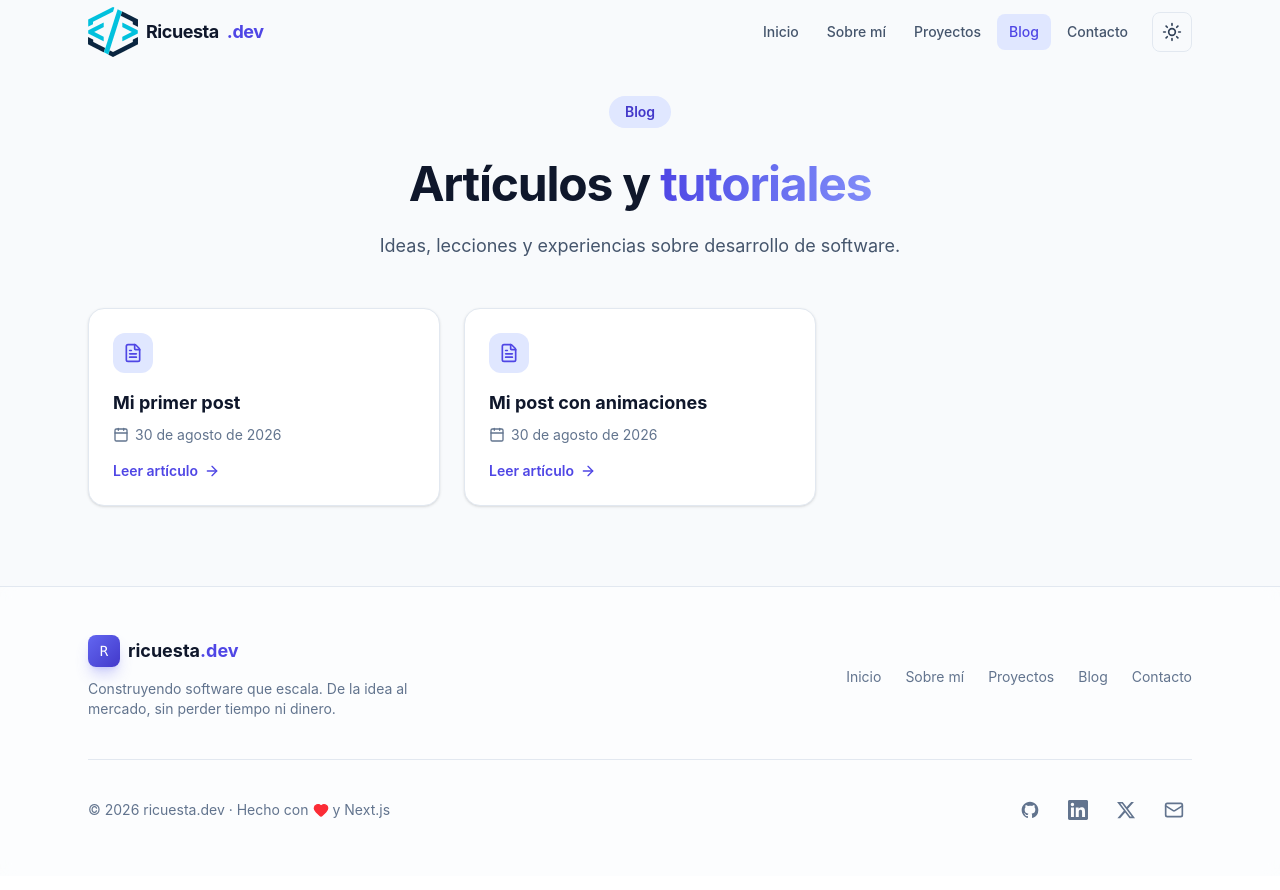
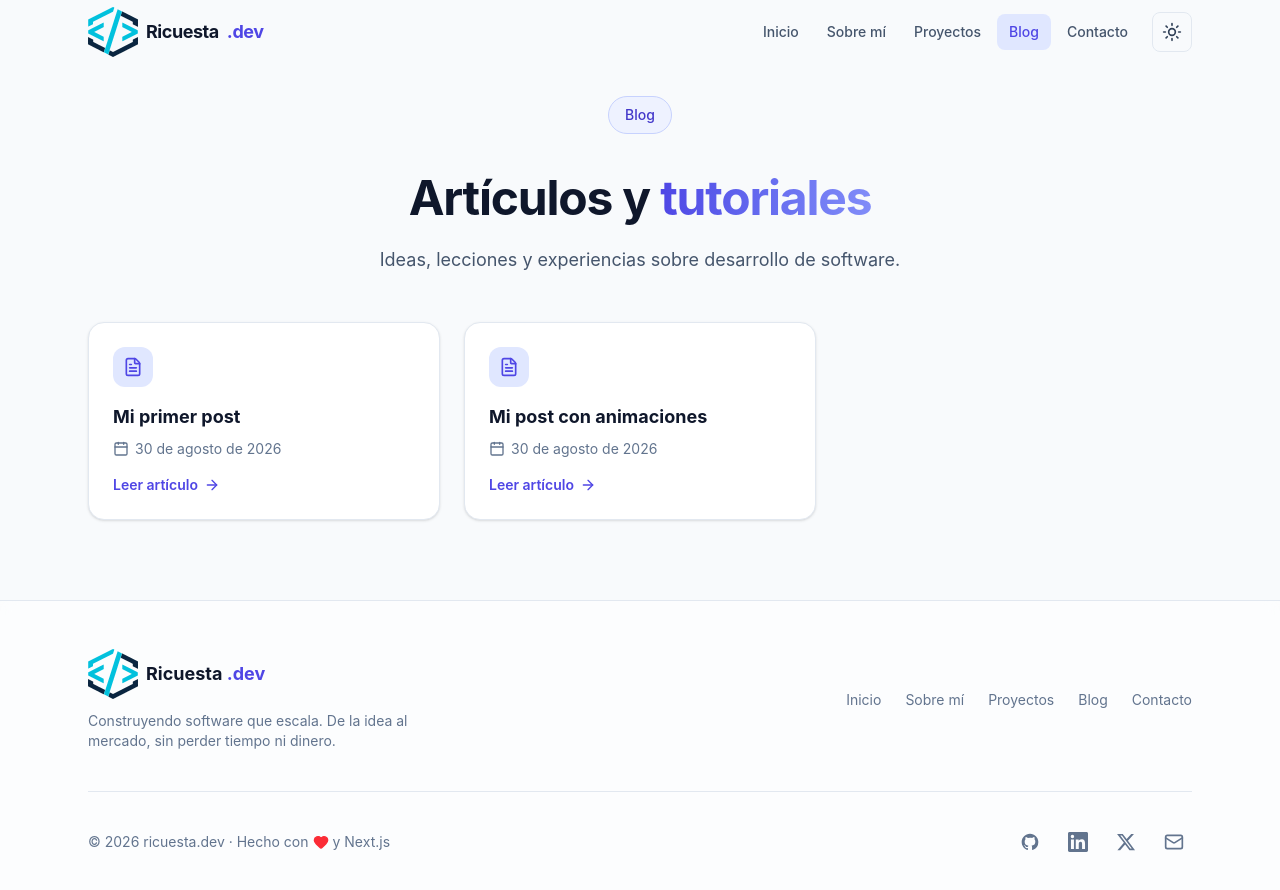
Before and after one commit to Ricuesta86/portafolio-next16, a Next.js app: page /blog in a window 1280 px wide. Shown: the top 890 px of the page. Built offline with nearby package versions, Linux system fonts and the light colour scheme.

Commit message:
Actulizando la span de todas la pages

```diff
--- a/src/app/about/page.tsx
+++ b/src/app/about/page.tsx
@@ -5,6 +5,7 @@ import Timeline from '../components/Timeline';
 import ScrollReveal from '../components/ScrollReveal';
 import { skills } from '@/data/skills';
 import { experiences } from '@/data/experience';
+import AnimatedSpan from '../components/AnimatedSpan';
 
 export const metadata: Metadata = {
   title: 'Sobre mí',
@@ -41,9 +42,7 @@ export default function AboutPage() {
       <div className="mx-auto max-w-6xl px-4 sm:px-6">
         <ScrollReveal>
           <div className="mb-16 text-center">
-            <span className="mb-4 inline-block rounded-full bg-brand-100 px-4 py-1.5 text-sm font-semibold text-brand-700 dark:bg-brand-900/50 dark:text-brand-300">
-              Sobre mí
-            </span>
+            <AnimatedSpan>Sobre mí</AnimatedSpan>
             <h1 className="mt-4 text-4xl font-bold tracking-tight text-slate-900 dark:text-white sm:text-5xl">
               Construyendo software que{' '}
               <span className="bg-gradient-to-r from-brand-600 to-brand-400 bg-clip-text text-transparent">
--- a/src/app/blog/page.tsx
+++ b/src/app/blog/page.tsx
@@ -2,6 +2,7 @@ import type { Metadata } from 'next'
 import Link from 'next/link'
 import { ArrowRight, Calendar, FileText } from 'lucide-react'
 import { getPostsMeta, formatDate } from '../lib/posts'
+import AnimatedSpan from '../components/AnimatedSpan'
 
 export const metadata: Metadata = {
   title: 'Blog',
@@ -16,9 +17,7 @@ export default function BlogPage() {
     <div className="pt-24 pb-20">
       <div className="mx-auto max-w-6xl px-4 sm:px-6">
         <header className="mb-12 text-center">
-          <span className="mb-4 inline-block rounded-full bg-brand-100 px-4 py-1.5 text-sm font-semibold text-brand-700 dark:bg-brand-900/50 dark:text-brand-300">
-            Blog
-          </span>
+          <AnimatedSpan>Blog</AnimatedSpan>
           <h1 className="mt-4 text-4xl font-bold tracking-tight text-slate-900 dark:text-white sm:text-5xl">
             Artículos y{' '}
             <span className="bg-gradient-to-r from-brand-600 to-brand-400 bg-clip-text text-transparent">
--- /dev/null
+++ b/src/app/components/AnimatedSpan.tsx
@@ -0,0 +1,19 @@
+"use client";
+
+import { motion } from "framer-motion";
+
+const AnimatedSpan = ({ children }: { children: React.ReactNode }) => {
+  return (
+    <motion.div
+      initial={{ opacity: 0, y: 20 }}
+      animate={{ opacity: 1, y: 0 }}
+      transition={{ duration: 0.5 }}
+    >
+      <span className="mb-6 inline-block rounded-full border border-brand-200 bg-brand-50 px-4 py-2 text-sm font-medium text-brand-700 dark:border-brand-800 dark:bg-brand-900/50 dark:text-brand-300">
+        {children}
+      </span>
+    </motion.div>
+  );
+};
+
+export default AnimatedSpan;
--- a/src/app/components/Footer.tsx
+++ b/src/app/components/Footer.tsx
@@ -4,6 +4,7 @@ import Link from 'next/link';
 import { Mail, Heart } from 'lucide-react';
 import { GithubIcon, LinkedinIcon, TwitterIcon } from './SocialIcons';
 import { socialLinks } from '@/data/social';
+import Image from 'next/image';
 
 const iconMap: Record<string, React.ReactNode> = {
   github: <GithubIcon className="h-5 w-5" />,
@@ -29,11 +30,14 @@ const Footer = () => {
         <div className="flex flex-col items-center gap-8 md:flex-row md:justify-between">
           <div className="text-center md:text-left">
             <Link href="/" className="group flex items-center justify-center gap-2 md:justify-start">
-              <span className="flex h-8 w-8 items-center justify-center rounded-lg bg-gradient-to-br from-brand-500 to-brand-700 font-mono text-sm text-white shadow-lg shadow-brand-500/30">
-                R
-              </span>
+          <Image
+            src="/imagen/logo4.png"
+            alt="ricuesta dev"
+            width={50}
+            height={50}
+            className="" />
               <span className="text-lg font-bold">
-                ricuesta<span className="text-brand-600 dark:text-brand-400">.dev</span>
+                Ricuesta <span className="text-brand-600 dark:text-brand-400">.dev</span>
               </span>
             </Link>
             <p className="mt-3 max-w-sm text-sm text-slate-500 dark:text-slate-400">
--- a/src/app/components/Hero.tsx
+++ b/src/app/components/Hero.tsx
@@ -5,6 +5,7 @@ import { ArrowRight, Calendar } from "lucide-react";
 import Link from "next/link";
 import TypewriterText from "./TypewriterText";
 import Image from "next/image";
+import AnimatedSpan from "./AnimatedSpan";
 
 const Hero = () => {
   return (
@@ -16,15 +17,8 @@ const Hero = () => {
       </div>
 
       <div className="mx-auto max-w-5xl text-center">
-        <motion.div
-          initial={{ opacity: 0, y: 20 }}
-          animate={{ opacity: 1, y: 0 }}
-          transition={{ duration: 0.5 }}
-        >
-          <span className="mb-6 inline-block rounded-full border border-brand-200 bg-brand-50 px-4 py-2 text-sm font-medium text-brand-700 dark:border-brand-800 dark:bg-brand-900/50 dark:text-brand-300">
-            Disponible para nuevos proyectos
-          </span>
-        </motion.div>
+
+        <AnimatedSpan>Disponible para nuevos proyectos</AnimatedSpan>
 
         <div className="flex">
           <h1 className="mb-6 text-4xl font-bold leading-tight tracking-tight sm:text-5xl md:text-7xl">
--- a/src/app/contact/page.tsx
+++ b/src/app/contact/page.tsx
@@ -4,6 +4,7 @@ import ContactForm from '../components/ContactForm';
 import ScrollReveal from '../components/ScrollReveal';
 import { GithubIcon, LinkedinIcon, TwitterIcon } from '../components/SocialIcons';
 import { socialLinks } from '@/data/social';
+import AnimatedSpan from '../components/AnimatedSpan';
 
 export const metadata: Metadata = {
   title: 'Contacto',
@@ -51,9 +52,7 @@ export default function ContactPage() {
       <div className="mx-auto max-w-6xl px-4 sm:px-6">
         <ScrollReveal>
           <div className="mb-16 text-center">
-            <span className="mb-4 inline-block rounded-full bg-brand-100 px-4 py-1.5 text-sm font-semibold text-brand-700 dark:bg-brand-900/50 dark:text-brand-300">
-              Contacto
-            </span>
+          <AnimatedSpan>Contacto</AnimatedSpan>
             <h1 className="mt-4 text-4xl font-bold tracking-tight text-slate-900 dark:text-white sm:text-5xl">
               Hablemos de tu{' '}
               <span className="bg-gradient-to-r from-brand-600 to-brand-400 bg-clip-text text-transparent">
--- a/src/app/projects/page.tsx
+++ b/src/app/projects/page.tsx
@@ -1,25 +1,28 @@
-'use client';
+"use client";
 
-import { useState } from 'react';
-import { motion } from 'framer-motion';
-import ProjectCard from '../components/ProjectCard';
-import ScrollReveal from '../components/ScrollReveal';
-import { projects } from '@/data/projects';
-import type { ProjectCategory } from '@/types';
+import { useState } from "react";
+import { motion } from "framer-motion";
+import ProjectCard from "../components/ProjectCard";
+import ScrollReveal from "../components/ScrollReveal";
+import { projects } from "@/data/projects";
+import type { ProjectCategory } from "@/types";
+import AnimatedSpan from "../components/AnimatedSpan";
 
-const categories: { value: ProjectCategory | 'all'; label: string }[] = [
-  { value: 'all', label: 'Todos' },
-  { value: 'fullstack', label: 'Full Stack' },
-  { value: 'frontend', label: 'Frontend' },
-  { value: 'backend', label: 'Backend' },
-  { value: 'mobile', label: 'Mobile' },
+const categories: { value: ProjectCategory | "all"; label: string }[] = [
+  { value: "all", label: "Todos" },
+  { value: "fullstack", label: "Full Stack" },
+  { value: "frontend", label: "Frontend" },
+  { value: "backend", label: "Backend" },
+  { value: "mobile", label: "Mobile" },
 ];
 
 export default function ProjectsPage() {
-  const [activeCategory, setActiveCategory] = useState<ProjectCategory | 'all'>('all');
+  const [activeCategory, setActiveCategory] = useState<ProjectCategory | "all">(
+    "all",
+  );
 
   const filteredProjects =
-    activeCategory === 'all'
+    activeCategory === "all"
       ? projects
       : projects.filter((p) => p.category === activeCategory);
 
@@ -28,18 +31,16 @@ export default function ProjectsPage() {
       <div className="mx-auto max-w-6xl px-4 sm:px-6">
         <ScrollReveal>
           <div className="mb-12 text-center">
-            <span className="mb-4 inline-block rounded-full bg-brand-100 px-4 py-1.5 text-sm font-semibold text-brand-700 dark:bg-brand-900/50 dark:text-brand-300">
-              Proyectos
-            </span>
+            <AnimatedSpan>Proyectos</AnimatedSpan>
             <h1 className="mt-4 text-4xl font-bold tracking-tight text-slate-900 dark:text-white sm:text-5xl">
-              Trabajo{' '}
+              Trabajo{" "}
               <span className="bg-gradient-to-r from-brand-600 to-brand-400 bg-clip-text text-transparent">
                 destacado
               </span>
             </h1>
             <p className="mx-auto mt-6 max-w-2xl text-lg text-slate-600 dark:text-slate-400">
-              Una selección de proyectos que demuestran mi experiencia y capacidad
-              para entregar soluciones de alto impacto.
+              Una selección de proyectos que demuestran mi experiencia y
+              capacidad para entregar soluciones de alto impacto.
             </p>
           </div>
         </ScrollReveal>
@@ -52,15 +53,15 @@ export default function ProjectsPage() {
                 onClick={() => setActiveCategory(cat.value)}
                 className={`relative rounded-full px-5 py-2.5 text-sm font-medium transition-colors ${
                   activeCategory === cat.value
-                    ? 'text-white'
-                    : 'bg-slate-100 text-slate-600 hover:bg-slate-200 dark:bg-slate-800 dark:text-slate-400 dark:hover:bg-slate-700'
+                    ? "text-white"
+                    : "bg-slate-100 text-slate-600 hover:bg-slate-200 dark:bg-slate-800 dark:text-slate-400 dark:hover:bg-slate-700"
                 }`}
               >
                 {activeCategory === cat.value && (
                   <motion.span
                     layoutId="category-active"
                     className="absolute inset-0 rounded-full bg-brand-600"
-                    transition={{ type: 'spring', damping: 25, stiffness: 300 }}
+                    transition={{ type: "spring", damping: 25, stiffness: 300 }}
                   />
                 )}
                 <span className="relative z-10">{cat.label}</span>
```
